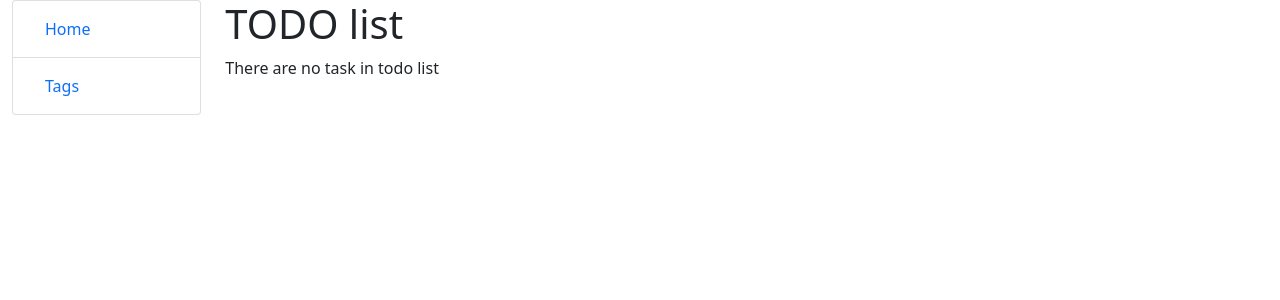
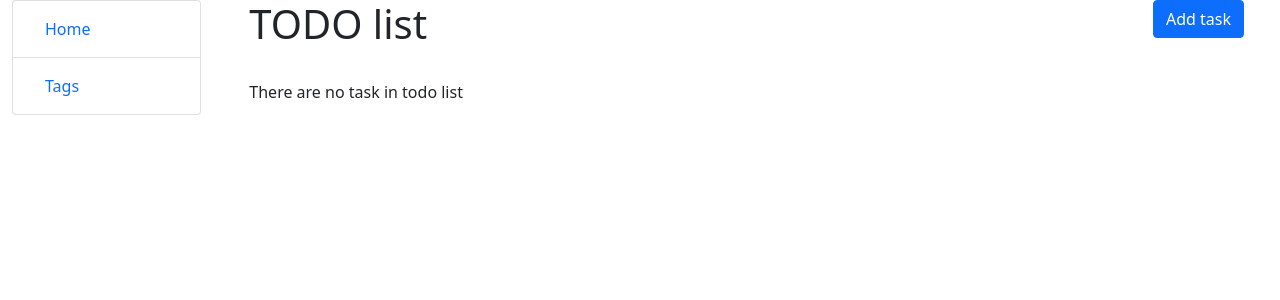
Before and after one commit to AnnaLub/todo-list, a Django app: page / in a window 1280 px wide. Shown: the top 300 px of the page. Run offline with Django 5.2, Linux system fonts and the light colour scheme; data that the repository does not hold is empty.

Commit message:
change home page style and add buttons
add buttons for create, update, delete and change task status

```diff
--- a/static/css/styles.css
+++ b/static/css/styles.css
@@ -0,0 +1,4 @@
+body{
+    margin: auto;
+
+}
--- a/templates/index.html
+++ b/templates/index.html
@@ -1,16 +1,35 @@
 {% extends "base.html" %}
 {% block content %}
+  <div class="container-fluid">
+    <div class="col-sm d-flex justify-content-between">
       <h1>TODO list</h1>
+      <p><a href="" class="btn btn-primary link-to-page">
+        Add task
+      </a></p>
+    </div>
+    <br>
     {% if task_list %}
-    <div>
+      <div class="col-sm">
         {% for task in task_list %}
+          <div class="d-flex d-inline justify-content-between ">
             <h4>{{ task.content }}
               {% if task.done %}
-            Done
+                <span class="text-success"> Done</span>
               {% else %}
-            Not done
+                <span class="text-danger"> Not done</span>
               {% endif %}
             </h4>
+            {% if task.done %}
+              <a href="" class="btn btn-secondary link-to-page">
+                Undo
+              </a>
+            {% else %}
+              <a href="" class="btn btn-success link-to-page ">
+                Compleat
+              </a>
+            {% endif %}
+          </div>
+
           <p>Created time: {{ task.created_time }}
             {% if task.deadline %}
               Deadline: {{ task.deadline }}
@@ -20,11 +39,15 @@
             {% for tag in task.tags.all %}
               {{ tag.title }}
             {% endfor %}
+            <a class="link-info list-inline-item " href="">Update</a>
+            <a class="link-info list-inline-item" href="">Delete</a>
           </p>
           <hr>
         {% endfor %}
+
       </div>
     {% else %}
       <p>There are no task in todo list</p>
     {% endif %}
+  </div>
 {% endblock %}
```
Lines whose indentation alone changed are shown as unchanged.
